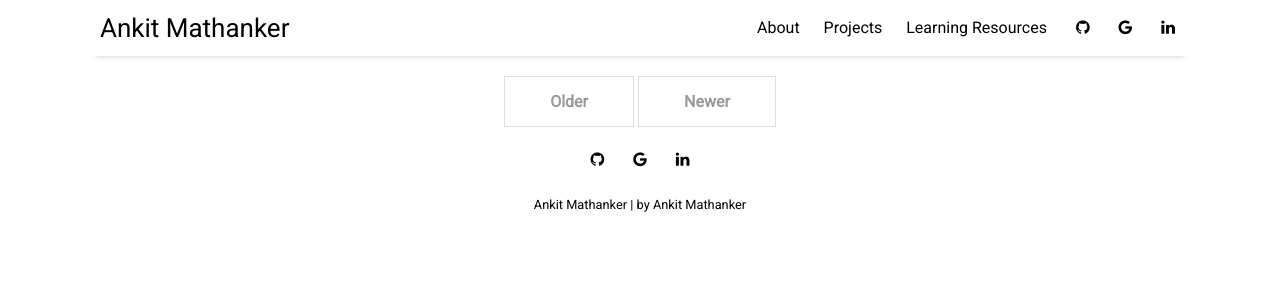
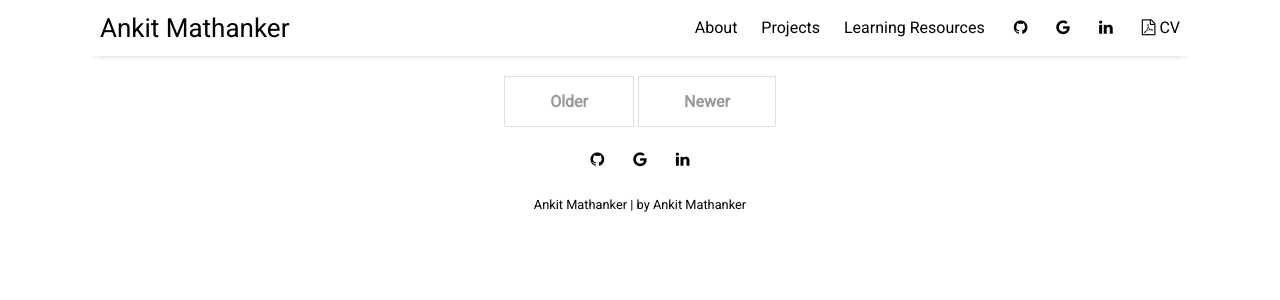
Before and after one commit to ankitmathanker/ankitmathanker.github.io, a Jekyll site: the page built from index.html, in a window 1280 px wide. Shown: the top 300 px of the page. Built offline with Jekyll 4.4.1, drawn with Linux system fonts in a browser that asks for light colours; nearby versions of some CDN libraries; the list of posts is cut into pages by our own code.

Commit message:
CV_added

```diff
--- a/_includes/header.html
+++ b/_includes/header.html
@@ -9,6 +9,9 @@
     {% for item in site.data.settings.social %}
       <a href="{{ item.link }}" class="menu-link" target="_blank"><i class="fa fa-{{ item.icon }}" aria-hidden="true"></i></a>
     {% endfor %}
+    <a href="{{ site.github.url }}/assets/CV.pdf" class="menu-link" target="_blank">
+      <i class="fa fa-file-pdf-o" aria-hidden="true"></i> CV
+    </a>
   </nav>
   <div class="dropdown">
     <button class="dropbtn"><i class="fa fa-bars" aria-hidden="true"></i></button>
@@ -19,6 +22,9 @@
       {% for item in site.data.settings.social %}
         <a href="{{ item.link }}" class="menu-link" target="_blank"><i class="fa fa-{{ item.icon }}" aria-hidden="true"></i></a>
       {% endfor %}
+      <a href="{{ site.github.url }}/assets/CV.pdf" class="menu-link" target="_blank">
+        <i class="fa fa-file-pdf-o" aria-hidden="true"></i> CV
+      </a>
     </div>
   </div>
 </header>
```
Also changed, not shown: 1 other file.
